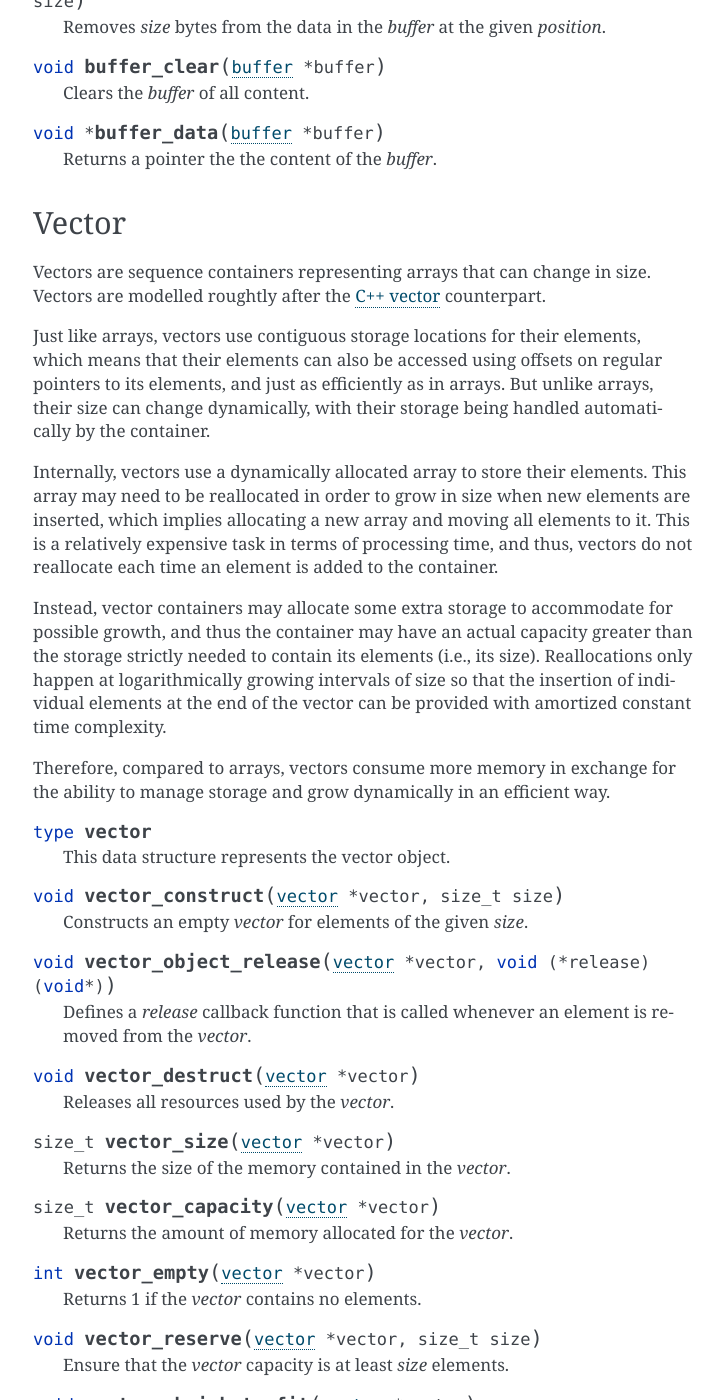
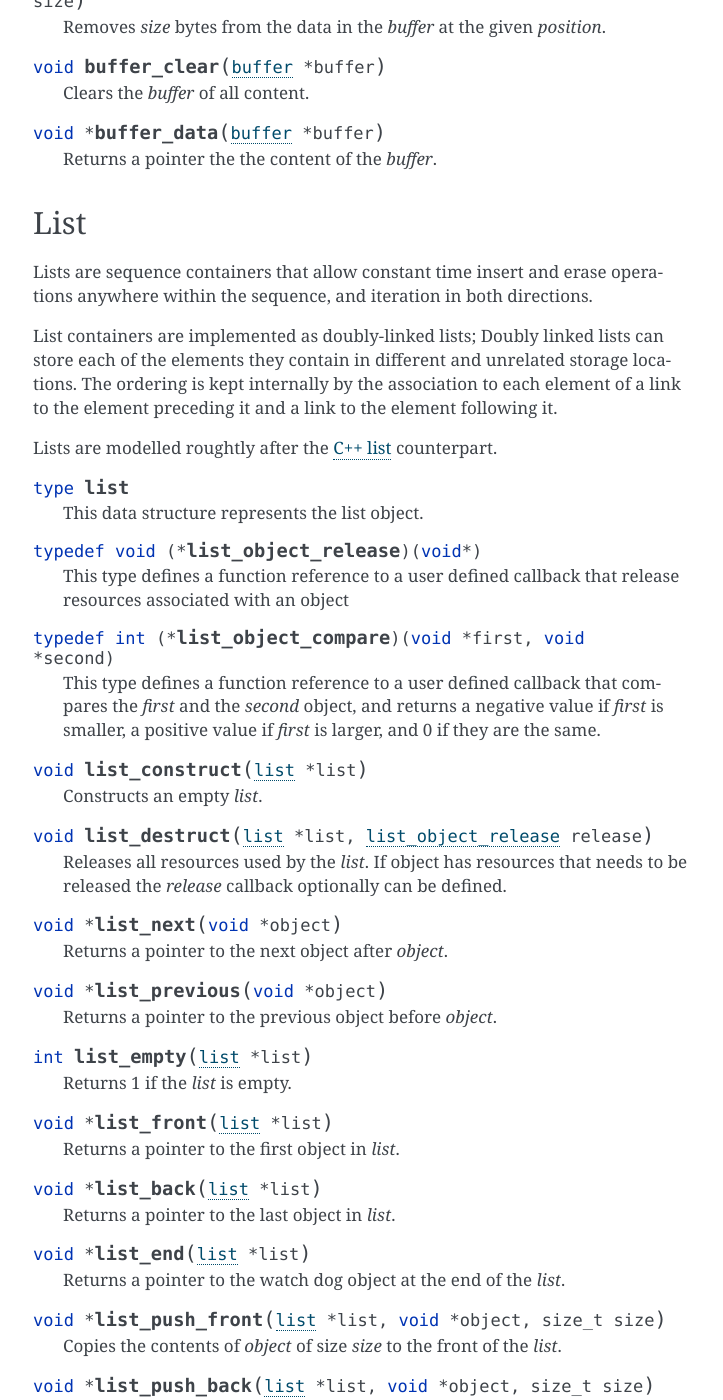
Before and after one commit to fredrikwidlund/libdynamic, a Sphinx documentation site: the page built from docs/apireference.rst, in a window 1280 px wide and 1400 px high, scrolled down 1785 px. Shown: the whole window, without its empty margins (387-1110 px from the left). Built offline with Sphinx 7.4.7, drawn with Linux system fonts in a browser that asks for light colours; some of the changed text lies outside the part shown.

Commit message:
Finish list documentation

```diff
--- a/docs/apireference.rst
+++ b/docs/apireference.rst
@@ -93,6 +93,91 @@ actually allocated will grow exponentially to allow for amortized constant time
 .. function:: void *buffer_data(buffer *buffer)
 
   Returns a pointer the the content of the *buffer*.
+
+List
+====
+
+Lists are sequence containers that allow constant time insert and erase operations anywhere within the sequence, and
+iteration in both directions.
+
+List containers are implemented as doubly-linked lists; Doubly linked lists can store each of the elements they contain
+in different and unrelated storage locations. The ordering is kept internally by the association to each element of a
+link to the element preceding it and a link to the element following it.
+
+Lists are modelled roughtly after the `C++ list`_ counterpart.
+
+.. type:: list
+
+  This data structure represents the list object.
+
+.. type:: void (*list_object_release)(void *)
+
+  This type defines a function reference to a user defined callback that release resources associated with an object
+
+.. type:: int (*list_object_compare)(void *first, void *second)
+
+  This type defines a function reference to a user defined callback that compares the *first* and the *second* object,
+  and returns a negative value if *first* is smaller, a positive value if *first* is larger, and 0 if they are the same.
+
+.. function:: void list_construct(list *list)
+
+  Constructs an empty *list*.
+
+.. function:: void list_destruct(list *list, list_object_release release)
+
+  Releases all resources used by the *list*. If object has resources that needs to be released the *release* callback
+  optionally can be defined.
+
+.. function:: void *list_next(void *object)
+
+  Returns a pointer to the next object after *object*.
+
+.. function:: void *list_previous(void *object)
+
+  Returns a pointer to the previous object before *object*.
+
+.. function:: int list_empty(list *list)
+
+  Returns 1 if the *list* is empty.
+
+.. function:: void *list_front(list *list)
+
+  Returns a pointer to the first object in *list*.
+
+.. function:: void *list_back(list *list)
+
+  Returns a pointer to the last object in *list*.
+
+.. function:: void *list_end(list *list)
+
+  Returns a pointer to the watch dog object at the end of the *list*.
+
+.. function:: void *list_push_front(list *list, void *object, size_t size)
+
+  Copies the contents of *object* of size *size* to the front of the *list*.
+
+.. function:: void *list_push_back(list *list, void *object, size_t size)
+
+  Copies the contents of *object* of size *size* to the back of the *list*.
+
+.. function:: void list_insert(void *list_object, void *object, size_t size)
+
+  Copies the contents of *object* of size *size* before *list_object*.
+
+.. function:: void list_erase(void *object, list_object_release release)
+
+  Deletes *object* from the list. If the object has resources that needs to be released the *release* callback
+  optionally can be defined.
+
+.. function:: void list_clear(list *list, list_object_release release)
+
+  Deletes all objects from *list*. If the objects has resources that needs to be released the *release* callback
+  optionally can be defined.
+
+.. function:: void *list_find(list *list, list_object_compare compare, void *object)
+
+  Finds an object in *list* where the contents are the same as for *object*. The callback function *compare* needs
+  to be defined accordingly.
 
 Vector
 ======
@@ -379,6 +464,7 @@ A few hash function are included in libdynamic.
    Returns a 64-bit hash of the null-terminated *string*.
 
 .. _`Semantic Versioning`: http://semver.org/
+.. _`C++ list`: http://www.cplusplus.com/reference/list/list/
 .. _`C++ vector`: http://www.cplusplus.com/reference/vector/vector/
 .. _`C++ string`: http://www.cplusplus.com/reference/string/string/
 .. _`C++ unordered_map`: http://http://www.cplusplus.com/reference/unordered_map/unordered_map/
```
